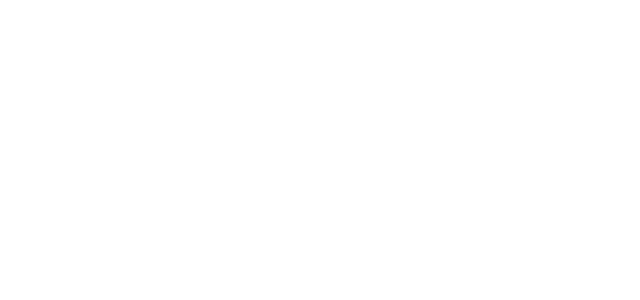
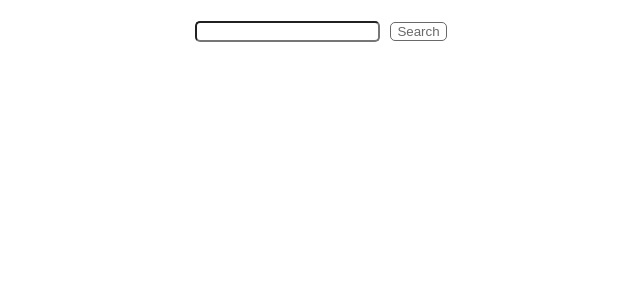
Before and after one commit to msnmz/giphy-gallery, a React (Create React App) app: page / in a window 1280 px wide. Shown: the top 300 px of the page, without its empty margins (319-959 px from the left). Built offline with nearby package versions, Linux system fonts and the light colour scheme.

Commit message:
Implements simple App.js w/o infinite scrolling

```diff
--- a/src/App.css
+++ b/src/App.css
@@ -4,18 +4,18 @@
 
 @media all and (max-width: 600px) {
   .App {
-    padding: 0 20px;
+    padding: 20px;
   }
 }
 
 @media all and (min-width: 600px) and (max-width: 1200px) {
   .App {
-    padding: 0 80px;
+    padding: 20px 80px;
   }
 }
 
 @media all and (min-width: 1200px) {
   .App {
-    padding: 0 5%;
+    padding: 20px 5%;
   }
 }
--- a/src/App.js
+++ b/src/App.js
@@ -1,11 +1,38 @@
-import React from 'react';
+import React, { useState } from 'react';
 import './App.css';
+import { getImages } from "./utils/giphy";
+import { limitPerRequest } from "./utils/constants";
+import SearchBar from "./components/SearchBar";
+import Loading from './components/Loading';
+import ImageList from './components/ImageList';
+import ErrorView from './components/ErrorView';
 
 function App() {
-  // REACT_APP_GIPHY_API
+  const [imagesOffset, setImagesOffset] = useState(0); // Will provide to API to get new images rather than same ones
+  const [images, setImages] = useState([]);
+  const [loading, setLoading] = useState(false); // Feedback while user waits for the new images
+  const [error, setError] = useState(''); // Will contain error message if there is one.
+
+  async function handleSearchClick(searchText) {
+    try {
+      setLoading(true);
+      const newImages = await getImages(searchText, imagesOffset);
+      setImagesOffset(prevValue => prevValue + limitPerRequest);
+      setImages(prevValue => [...prevValue, ...newImages.data]); // Will add the new ones to the end of the list
+      setError('');
+    } catch (error) {
+      setError(error.message);
+    } finally {
+      setLoading(false);
+    }
+  }
+
   return (
     <div className="App">
-
+      <SearchBar onSearch={handleSearchClick} />
+      {images.length > 0 && <ImageList images={images} />}
+      {loading && <Loading />}
+      {error && <ErrorView message={error} />}
     </div>
   );
 }
```
